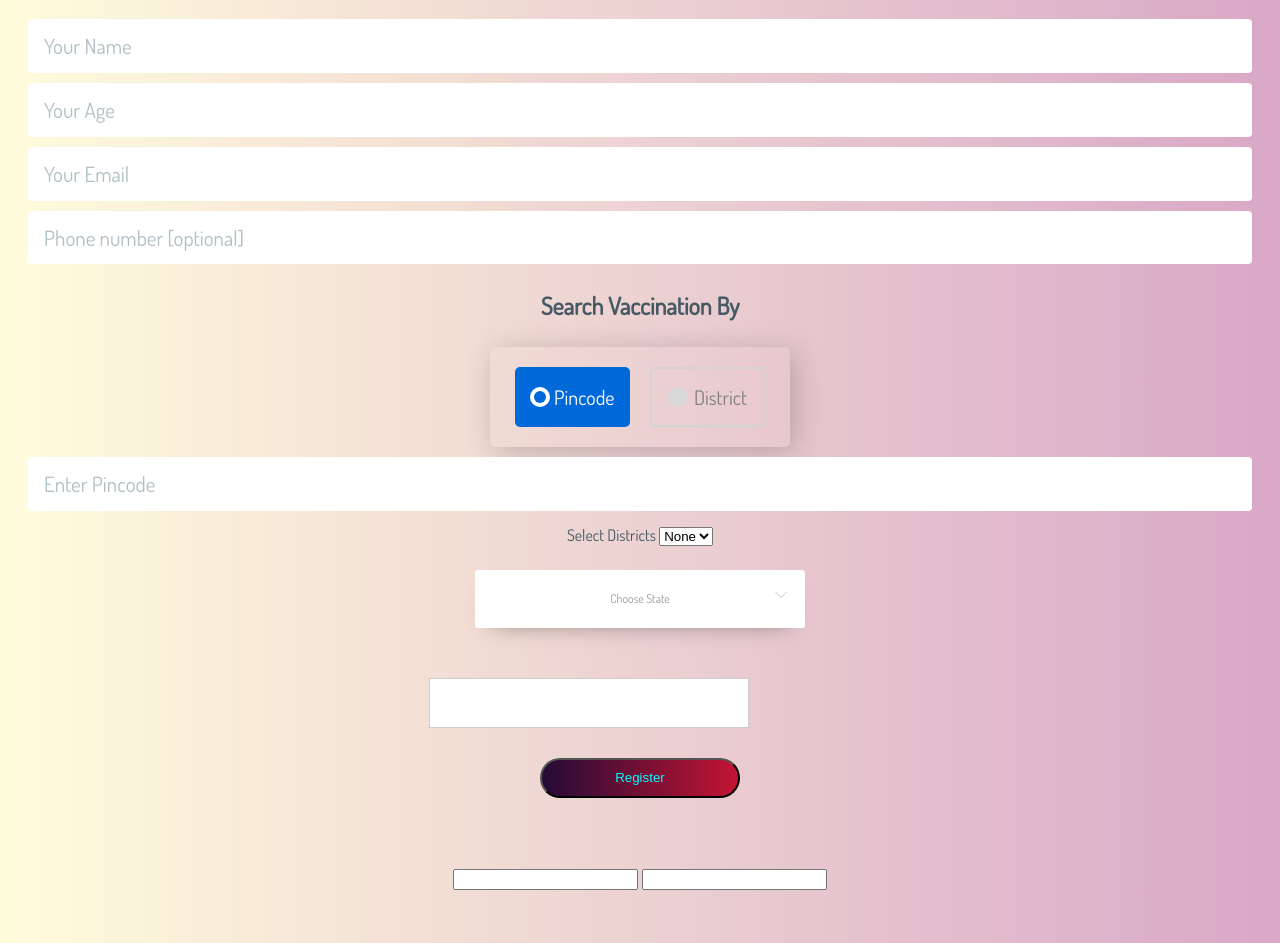
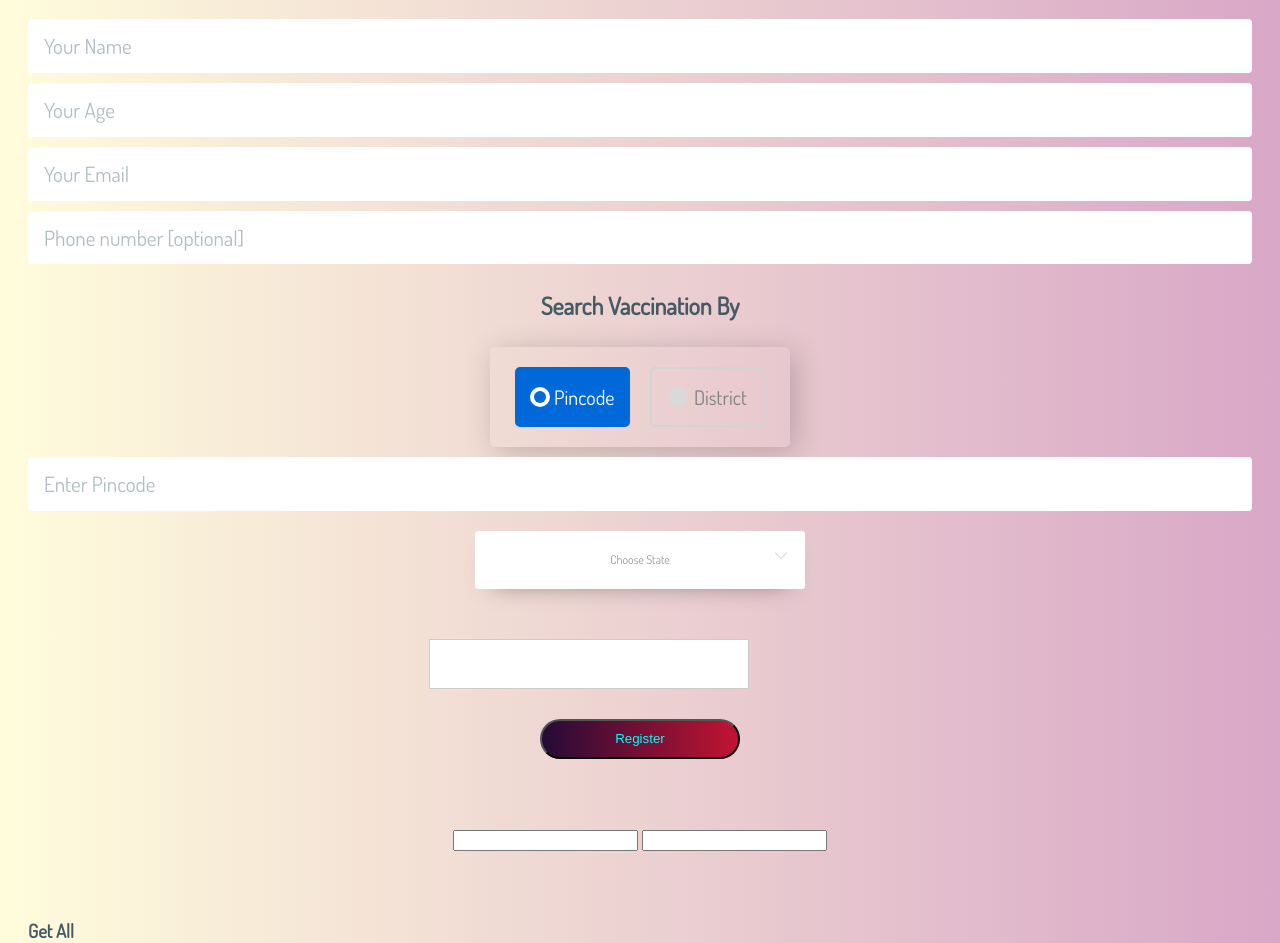
Before and after one commit to authoritydmc/cowin_api_send_email, a Flask app: page / in a window 1280 px wide. Shown: the part 128-1071 px from the top of the page. Run offline with Flask 2, Linux system fonts and the light colour scheme; lists and menus that the app fills with data are empty; parts of the project's set-up code (start-up, migrations or seed data) failed here and were passed over; some libraries are stand-ins or nearby versions.

Commit message:
UI CHANGE

```diff
--- a/cowin_get_email/templates/base.html
+++ b/cowin_get_email/templates/base.html
@@ -64,20 +64,7 @@
 
 
 
-        <div id="div_dist">
-            <!-- Insert District Here -->
-            <div class='fields'>
 
-                <label for="districts" id="lbldist">Select Districts</label>
-                <select name="districts" id="districts" onchange='changedDistrict()'>
-
-                    <option value="0" name="0">None</option>
-
-                </select>
-            </div>
-
-
-        </div>
 
         <!-- Choose State -->
         <div class="select animated zoomIn">
```
